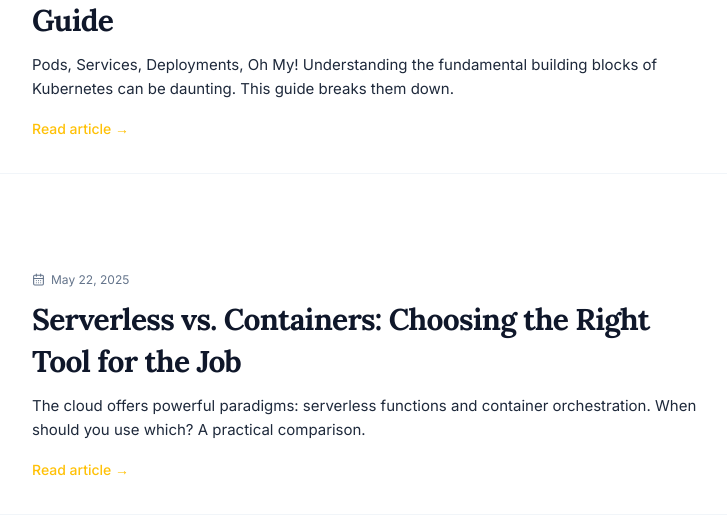
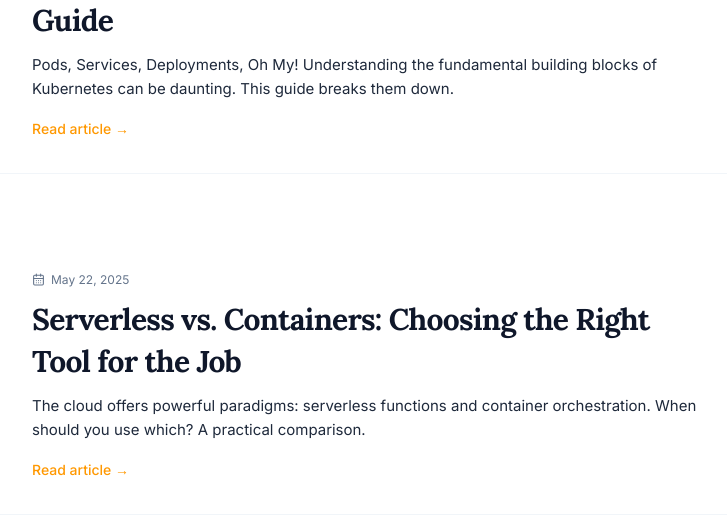
Before and after one commit to manigoogle/databasefutures, a Next.js app: page / in a window 1280 px wide. Shown: the part 983-1511 px from the top of the page, without its empty margins (272-999 px from the left). Built offline with nearby package versions, Linux system fonts and the light colour scheme.

Commit message:
style: update color scheme for deeper orange tones
Use deeper `#FF9800` for accents and `#F57C00` for hover states.

#VERCEL_SKIP

Co-authored-by: null <151899610+manigoogle@users.noreply.github.com>

```diff
--- a/email-hero-banner.html
+++ b/email-hero-banner.html
@@ -18,7 +18,7 @@
 <div class="preview-container">
   <div class="copy-instructions">
     <h2>📧 Email Hero Banner - Ready to Copy</h2>
-    <p><strong>Instructions:</strong> Copy the HTML code below (everything inside the dashed border) and paste it into your email newsletter body. This banner uses a refined neutral gradient with warm orange accents.</p>
+    <p><strong>Instructions:</strong> Copy the HTML code below (everything inside the dashed border) and paste it into your email newsletter body. This banner uses a refined neutral gradient with deep orange accents.</p>
     <p><strong>Note:</strong> The subtle gradient background will fall back to white in email clients that don't support gradients.</p>
   </div>
 
--- a/tailwind.config.ts
+++ b/tailwind.config.ts
@@ -64,14 +64,14 @@ const config = {
           heroGradientVia: "#FAFAFA", // Very light gray
           heroGradientEnd: "#F8F9FA", // Subtle cool gray
           // Orange accents - used sparingly for highlights
-          orangeAccent: "#FFC107", // Warm orange for links and highlights
-          orangeAccentHover: "#FF9800", // Deeper orange for hover states
-          orangeAccentLight: "#FFF8E1", // Very light orange for subtle backgrounds
+          orangeAccent: "#FF9800", // Deep orange for all accents
+          orangeAccentHover: "#F57C00", // Even deeper orange for hover states
+          orangeAccentLight: "#FFF3E0", // Very light orange for subtle backgrounds
           text: "#1E293B", // Dark slate for body text
           heading: "#0F172A", // Almost black for headings
           mutedText: "#64748B", // Medium gray for secondary text
-          accent: "#FFC107", // Orange accent for links
-          accentHover: "#FF9800", // Darker orange for hover
+          accent: "#FF9800", // Deep orange accent for links
+          accentHover: "#F57C00", // Even deeper orange for hover
           border: "#E2E8F0", // Light gray borders
           lightBorder: "#F1F5F9", // Very light borders
         },
```
